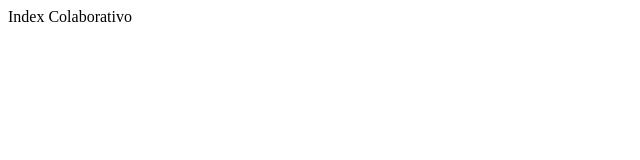
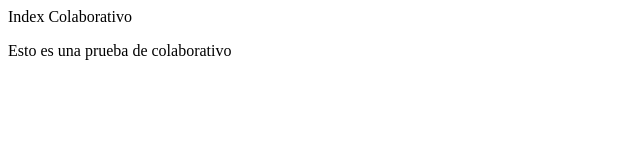
Before and after one commit to Alterna87/clasesAlexandra, a plain HTML site: page index.html in a window 1280 px wide. Shown: the whole page, without its empty margins (0-640 px from the left). Drawn offline with Linux system fonts and the light colour scheme.

Commit message:
Se creo la rama Andy y se agrego un parrafo

```diff
--- a/index.html
+++ b/index.html
@@ -6,5 +6,6 @@
   </head>
   <body>
     <label for="">Index Colaborativo</label>
+    <p>Esto es una prueba de colaborativo</p>
   </body>
 </html>
```
